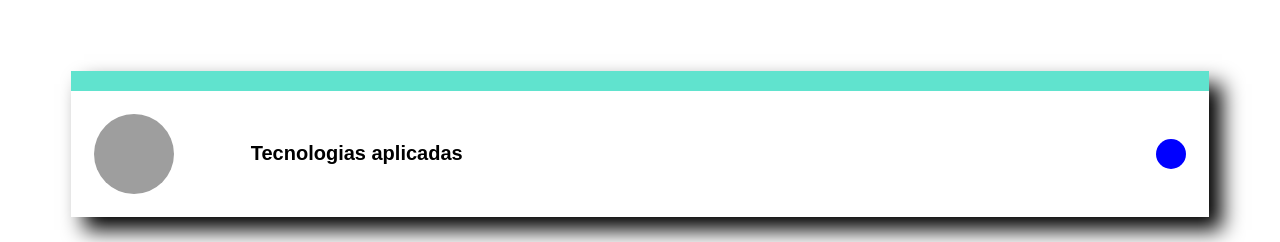
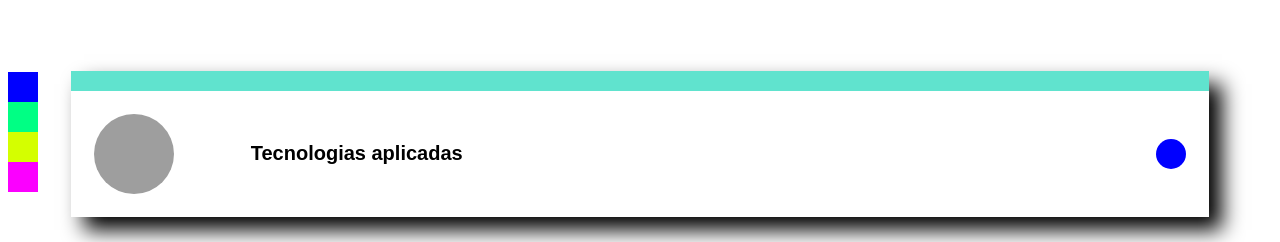
Before and after one commit to Zerorague/Proyecto-Geo, a plain HTML site: page index.html in a window 1280 px wide. Shown: the top 242 px of the page. Drawn offline with Linux system fonts and the light colour scheme; grey boxes are pictures that could not be loaded.

Commit message:
marcadores

```diff
--- a/index.html
+++ b/index.html
@@ -8,14 +8,22 @@
     <link rel="stylesheet" href="style.css">
 </head>
 <body>
+    <div id="caja-marcador">
+        <a href="#uno"><div class="uno"></div></a>
+        <a href="#dos"><div class="dos"></div></a>
+        <a href="#tres"><div class="tres"></div></a>
+        <a href="#cuatro"><div class="cuatro"></div></a>
+
+    </div>
     <main>
+
         <header>
             <div class="Topico">
                 <img src="https://pbs.twimg.com/profile_images/1207281482143809537/6r-JtSqL_400x400.jpg" alt="logo santo tomas">
 
                 <span>Tecnologias aplicadas</span>
             </div>
-            <div id="uno"></div>
+            <div class="uno" id="uno"></div>
         </header>
 
         <article>
@@ -37,7 +45,7 @@
 
                 <span>Topico</span>
             </div>
-            <div id="dos"></div>
+            <div class="dos" id="dos"></div>
         </header>
 
         <article>
@@ -56,7 +64,7 @@
 
                 <span>Topico</span>
             </div>
-            <div id="tres"></div>
+            <div class="tres" id="tres"></div>
         </header>
 
         <article>
@@ -75,7 +83,7 @@
 
                 <span>Topico</span>
             </div>
-            <div id="cuatro"></div>
+            <div class="cuatro" id="cuatro"></div>
         </header>
 
         <article>
@@ -88,7 +96,11 @@
         </article>
 
         <!--separacion de contenido-->
+
+        <!-------------menu---------------->
+
     </main>
+
 
 </body>
 </html>
--- a/style.css
+++ b/style.css
@@ -72,7 +72,7 @@ article {
 
 }
 
-#uno {
+.uno {
     width: 30px;
     height: 30px;
     background-color: blue;
@@ -82,7 +82,7 @@ article {
     align-items: center;
 }
 
-#dos {
+.dos {
     width: 30px;
     height: 30px;
     background-color: rgb(0, 255, 132);
@@ -92,7 +92,7 @@ article {
     align-items: center;
 }
 
-#tres {
+.tres {
     width: 30px;
     height: 30px;
     background-color: rgb(212, 255, 0);
@@ -102,7 +102,7 @@ article {
     align-items: center;
 }
 
-#cuatro {
+.cuatro {
     width: 30px;
     height: 30px;
     background-color: rgb(251, 0, 255);
@@ -111,3 +111,28 @@ article {
     justify-content: center;
     align-items: center;
 }
+
+#caja-marcador {
+    display: flex;
+    flex-direction: column;
+    justify-content: center;
+    align-items: center;
+    position: fixed;
+    margin-top: 5%;
+}
+
+#caja-marcador .uno {
+    border-radius: 0;
+}
+
+#caja-marcador .dos {
+    border-radius: 0;
+}
+
+#caja-marcador .tres {
+    border-radius: 0;
+}
+
+#caja-marcador .cuatro {
+    border-radius: 0;
+}
```
